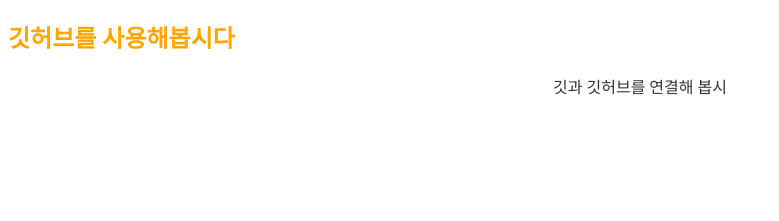
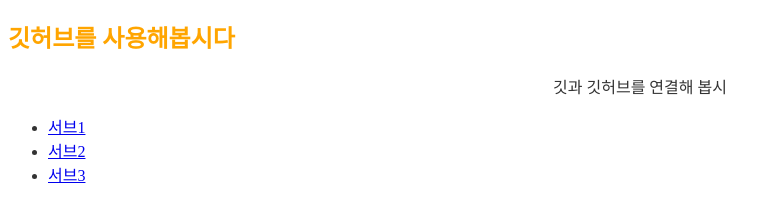
Before and after one commit to ARISTAHS/git_ex, a plain HTML site: page index.html in a window 1280 px wide. Shown: the part 61-282 px from the top of the page, without its empty margins (0-779 px from the left). Drawn offline with Linux system fonts and the light colour scheme.

Commit message:
sub1 페이지 추가

```diff
--- a/index.html
+++ b/index.html
@@ -12,5 +12,10 @@
   <h1>git project</h1>
   <h2>깃허브를 사용해봅시다</h2>
   <p>깃과 깃허브를 연결해 봅시</p>
+  <ul>
+    <li><a href="#">서브1</a></li>
+    <li><a href="#">서브2</a></li>
+    <li><a href="#">서브3</a></li>
+  </ul>
 </body>
 </html>
```
Also changed, not shown: sub/sub1.html (added, +13 -0 lines).
